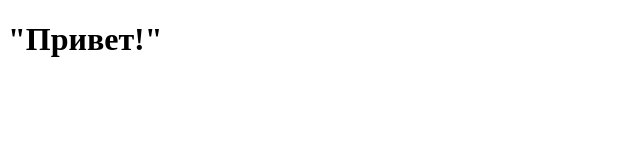
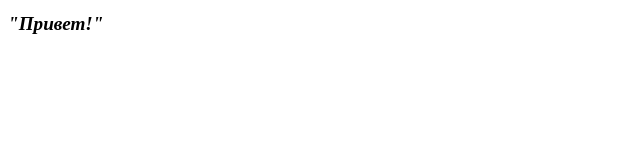
Before and after one commit to Gubrikk/first-project, a plain HTML site: page index.html in a window 1280 px wide. Shown: the whole page, without its empty margins (0-640 px from the left). Drawn offline with Linux system fonts and the light colour scheme.

Commit message:
Обновлены стили

```diff
--- a/index.html
+++ b/index.html
@@ -2,10 +2,11 @@
 <html lang="en">
 <head>
     <meta charset="UTF-8">
+    <link rel="stylesheet" href="style.css">
     <meta name="viewport" content="width=device-width, initial-scale=1.0">
     <title>Document</title>
 </head>
 <body>
-    <h1> "Привет!" </h1>
+    <h1 class="mem"> "Привет!" </h1>
 </body>
 </html>
--- a/style.css
+++ b/style.css
@@ -0,0 +1,4 @@
+.mem {
+    font-size: larger;
+    font-style: italic;
+}
```
